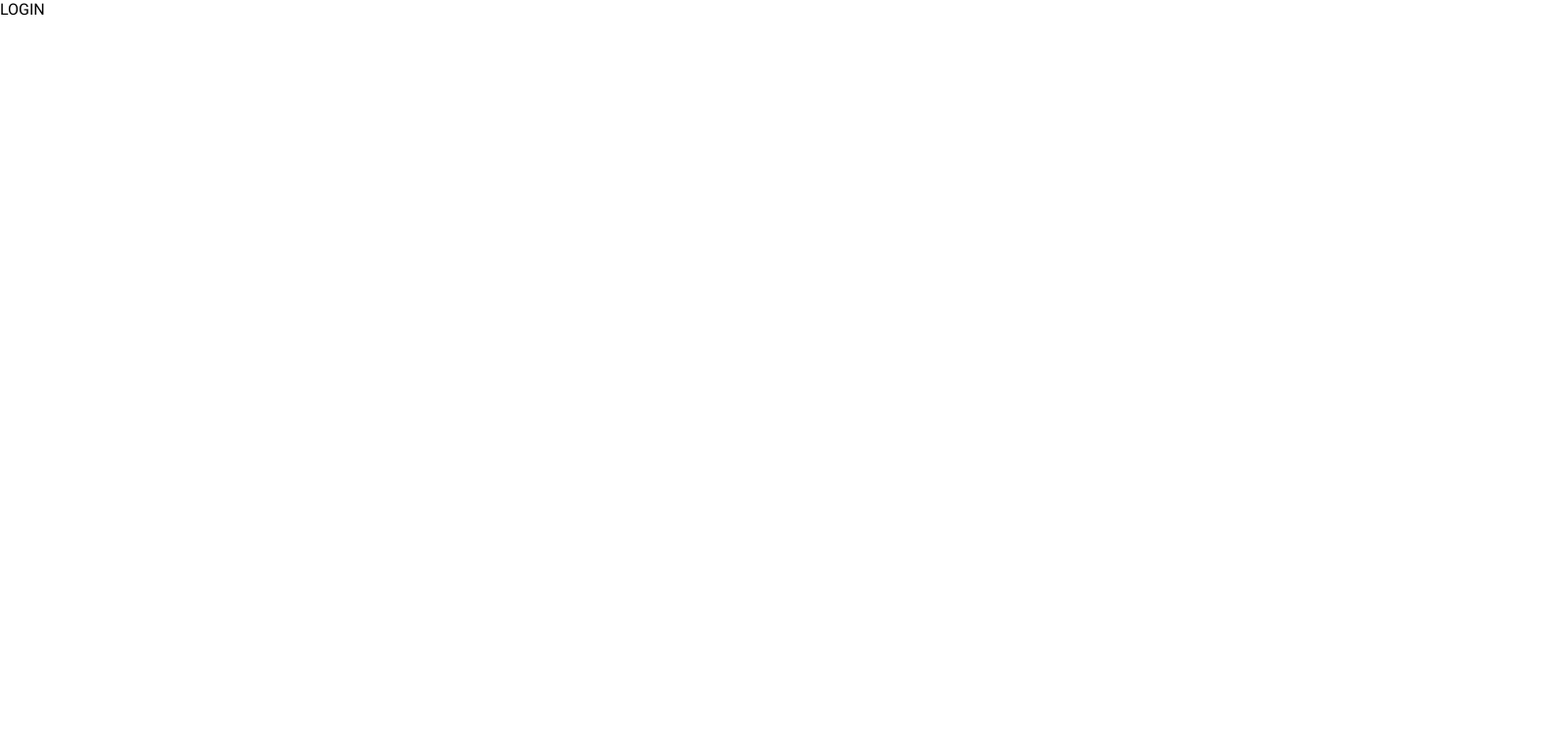
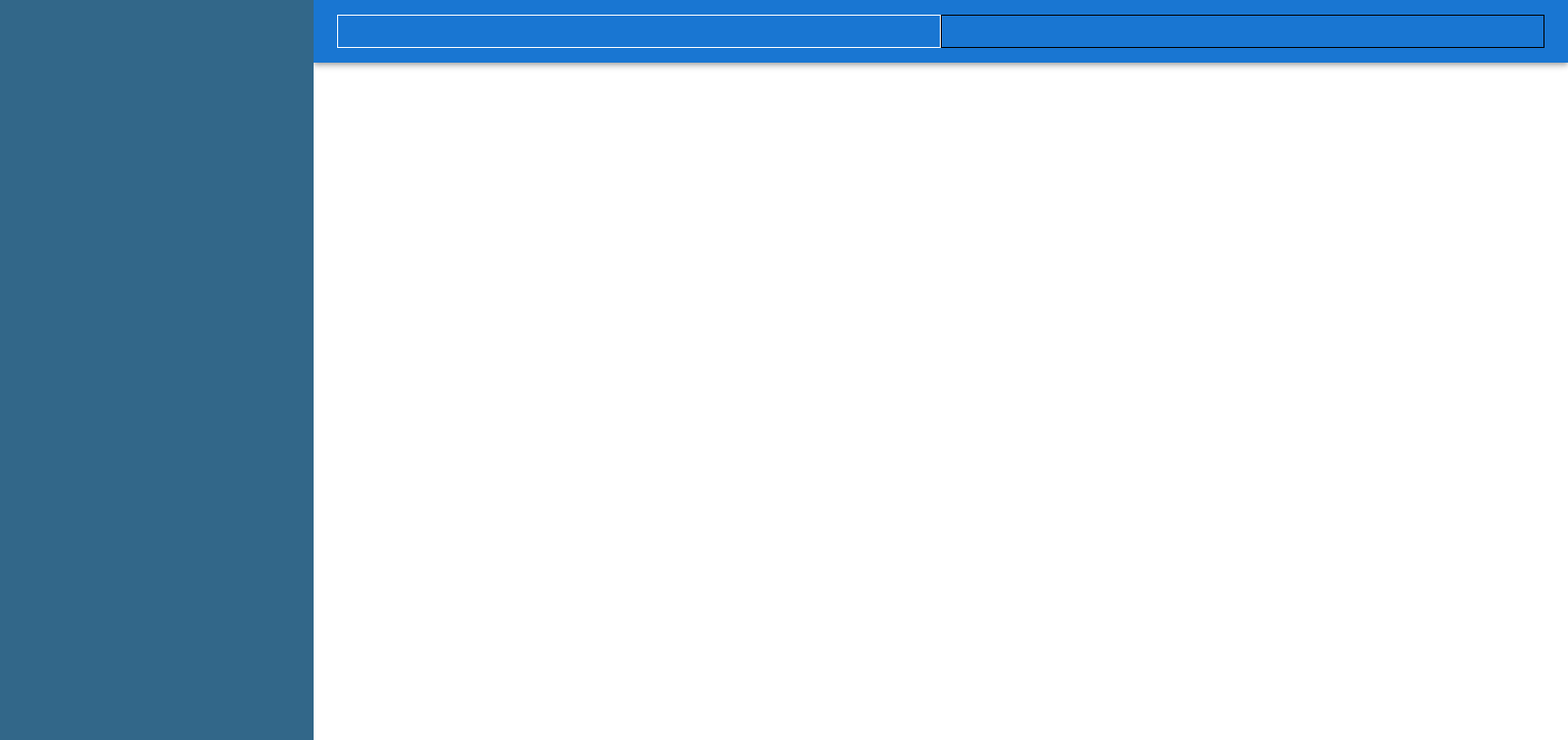
Before and after one commit to sahanediriweera/VccMgtSys-FE, a React (Create React App) app in the folder covid-vms/: page / in a window 1280 px wide. Shown: the top 756 px of the page at 98% size, 1600 px wide, since content can reach past the window. Built offline with nearby package versions, Linux system fonts and the light colour scheme.

Commit message:
Dashboard_sidebar_headder_model

```diff
--- a/covid-vms/src/App.js
+++ b/covid-vms/src/App.js
@@ -1,12 +1,15 @@
 import React from 'react';
 import './App.css';
+import Headder from './Components/Headder';
 import Sidebar from './Components/Sidebar';
 
 function App() {
   return (
     <>
       <Sidebar/>
-      <div>LOGIN</div>
+      <div clssName="Appmain">
+        <Headder/>
+      </div>
     </>
   );
 }
--- /dev/null
+++ b/covid-vms/src/Components/Headder.js
@@ -0,0 +1,24 @@
+import React from 'react'
+import AppBar from '@mui/material/AppBar';
+import Toolbar from '@mui/material/Toolbar';
+import Grid from '@mui/material/Grid';
+import InputBase from '@mui/material/InputBase';
+import IconButton from '@mui/material/IconButton';
+export default function Headder() {
+  return (
+    <AppBar position='static'>
+        <Toolbar>
+            <Grid container>
+                <Grid item sm ={6} style={{border:'1px solid #fff'}}>
+                    <InputBase/>
+                </Grid>
+                <Grid item sm ={6} style={{border:'1px solid #000'}}>
+                    <IconButton>
+
+                    </IconButton>
+                </Grid>
+            </Grid>
+        </Toolbar>
+    </AppBar>
+  )
+}
--- a/covid-vms/src/Components/Sidebar.js
+++ b/covid-vms/src/Components/Sidebar.js
@@ -1,9 +1,12 @@
 import React from 'react'
 
 export default function Sidebar() {
+
   return (
-    <div className='Side-bar'>
+    <>
+    <div className="Side-bar">
+    </div>
 
-    </div>
+    </>
   )
 }
--- a/covid-vms/src/index.css
+++ b/covid-vms/src/index.css
@@ -5,9 +5,27 @@ body {
     sans-serif;
   -webkit-font-smoothing: antialiased;
   -moz-osx-font-smoothing: grayscale;
+  padding-left: 320px;
+  width:100%;
 }
 
 code {
   font-family: source-code-pro, Menlo, Monaco, Consolas, 'Courier New',
     monospace;
 }
+.Side-bar{
+  display: flex;
+  flex-direction: column;
+  position: absolute;
+  left: 0;
+  width: 320px;
+  height: 100%;
+  background-color: #326789;
+
+}
+
+.Appmain{
+  padding-left: 320px;
+  width: 100%;
+
+}
```
